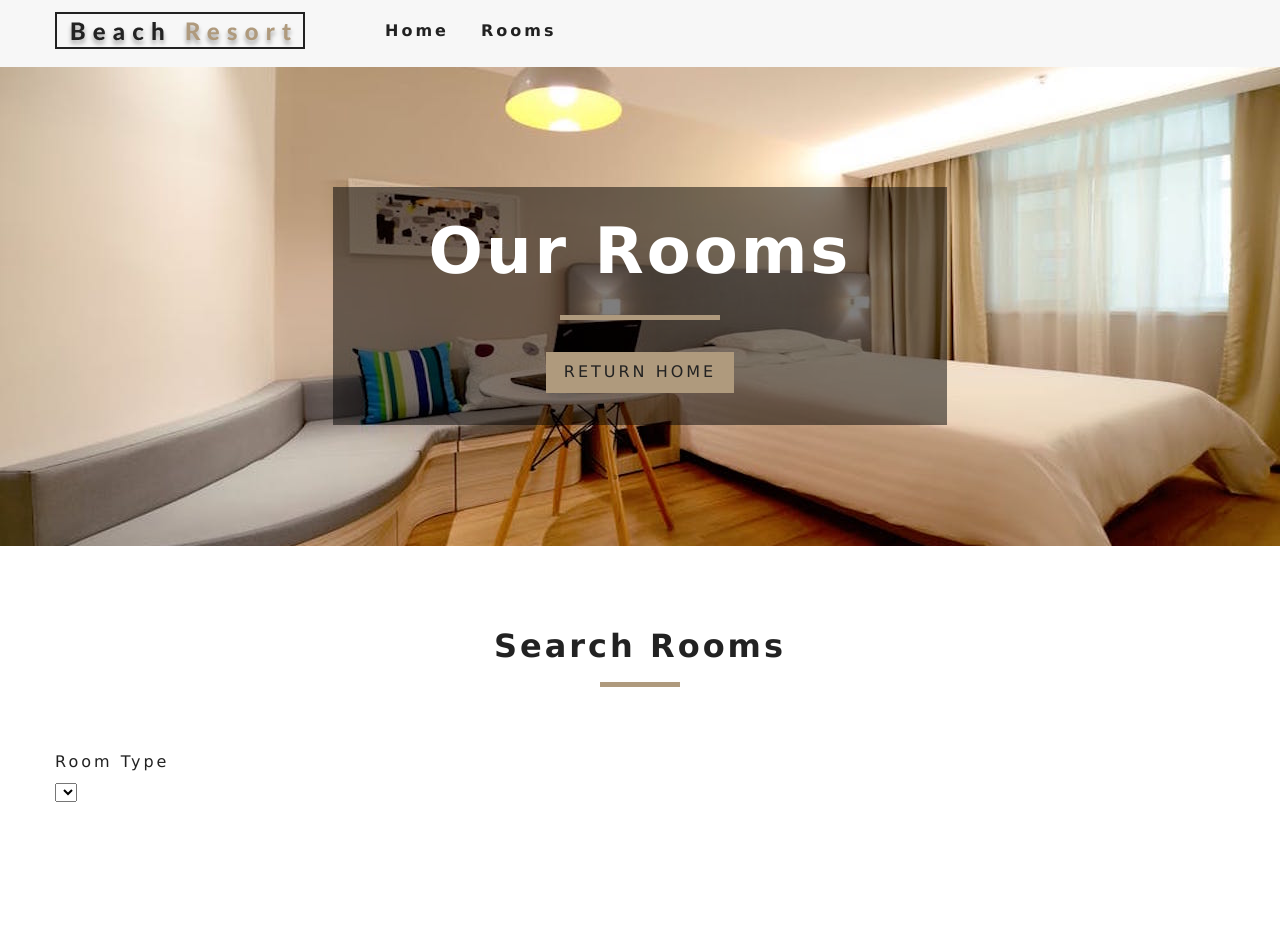
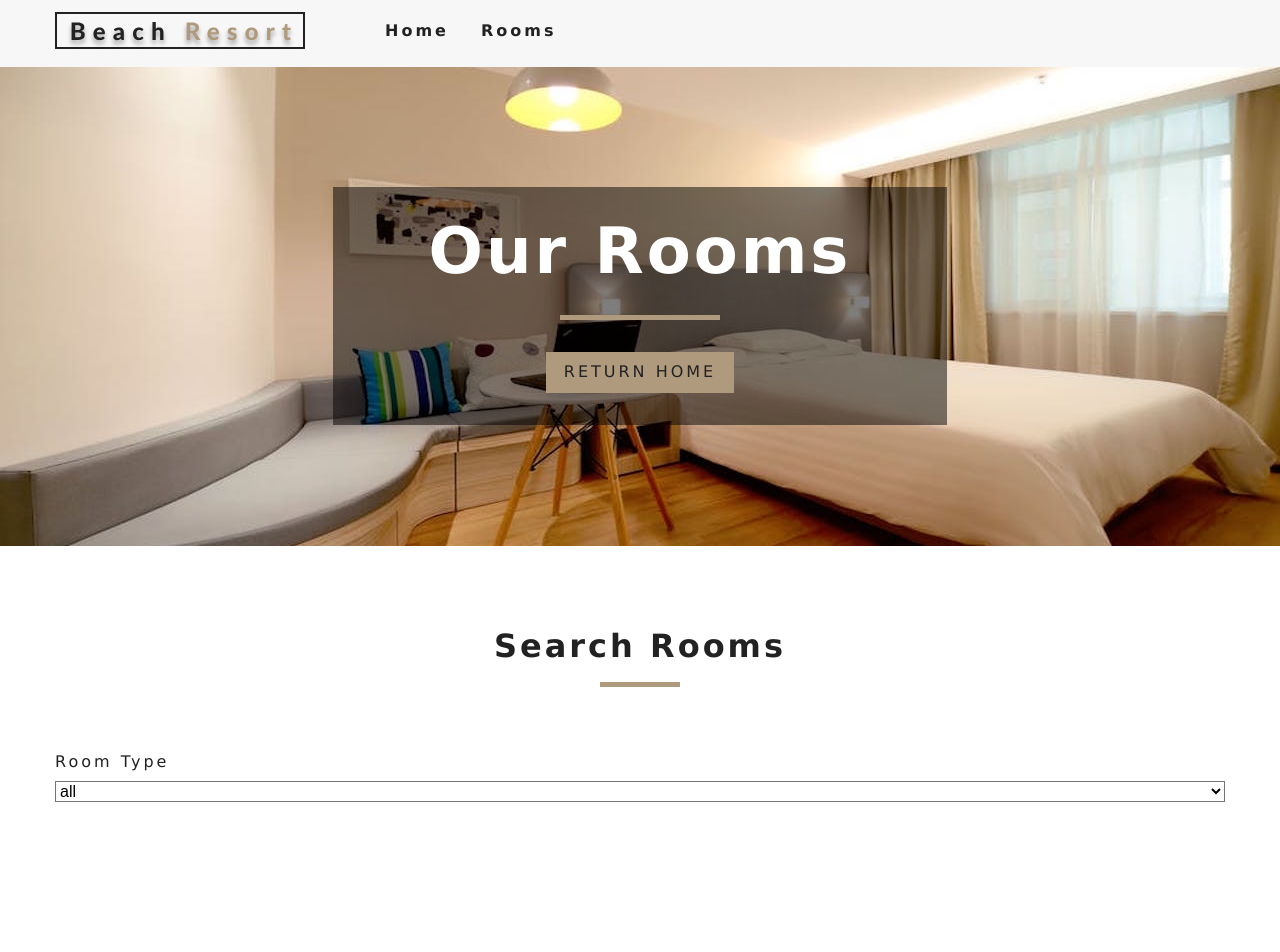
Before and after one commit to donmikoa/Resort-React-Web-App, a React (Create React App) app: page /rooms in a window 1280 px wide. Shown: the top 952 px of the page. Built offline with nearby package versions, Linux system fonts and the light colour scheme.

Commit message:
Building the room filter

```diff
--- a/src/components/RoomFilter.js
+++ b/src/components/RoomFilter.js
@@ -3,7 +3,11 @@ import { useContext } from 'react';
 import { RoomContext } from '../context';
 import Title from '../components/Title';
 
-export default function RoomFilter() {
+const getUnique = (items, value) => {
+    return [...new Set(items.map(item => item[value]))]
+}
+
+export default function RoomFilter({rooms}) {
 	const context = useContext(RoomContext);
 	const {
 		handleChange,
@@ -16,7 +20,15 @@ export default function RoomFilter() {
 		maxSize,
 		breakfast,
 		pets
-	} = context;
+    } = context;
+    // get unique types
+let types = getUnique(rooms,'type');
+// add all
+types = ['all', ...types];
+// map to jsx
+types = types.map((item,index)=>{
+    return <option value={item} key={index}>{item}</option>
+})
 
 	return (
 		<section className='filter-container'>
@@ -25,7 +37,14 @@ export default function RoomFilter() {
 				{/*  */}
 				<div className='form-group'>
 					<label htmlFor='type'>room type</label>
-					<select name='type' id='type'></select>
+					<select
+						name='type'
+						id='type'
+						value={type}
+						className='form-control'
+						onChange={handleChange}
+					>
+                    {types}</select>
 				</div>
 				{/*  */}
 			</form>
```
